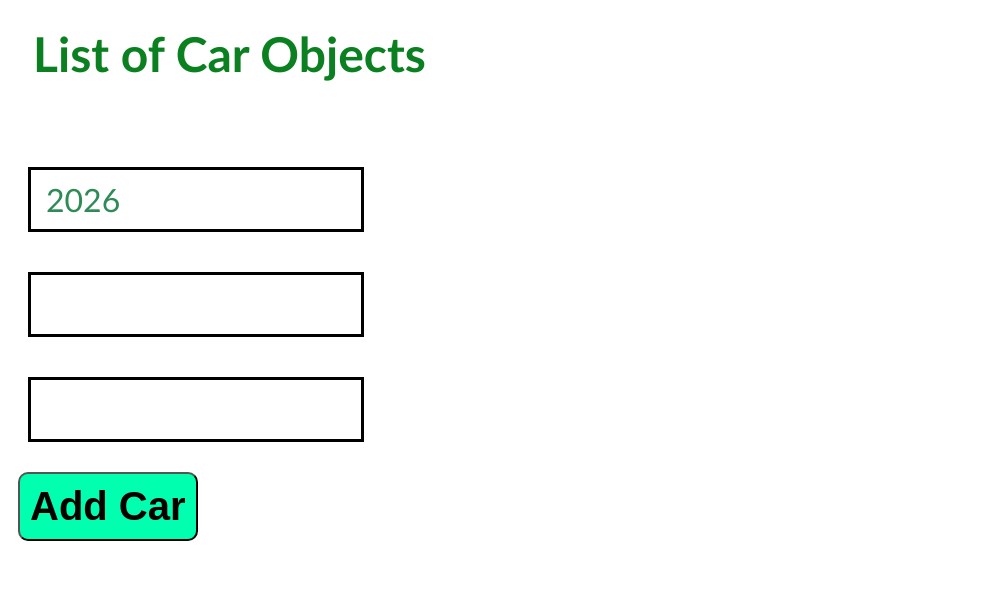
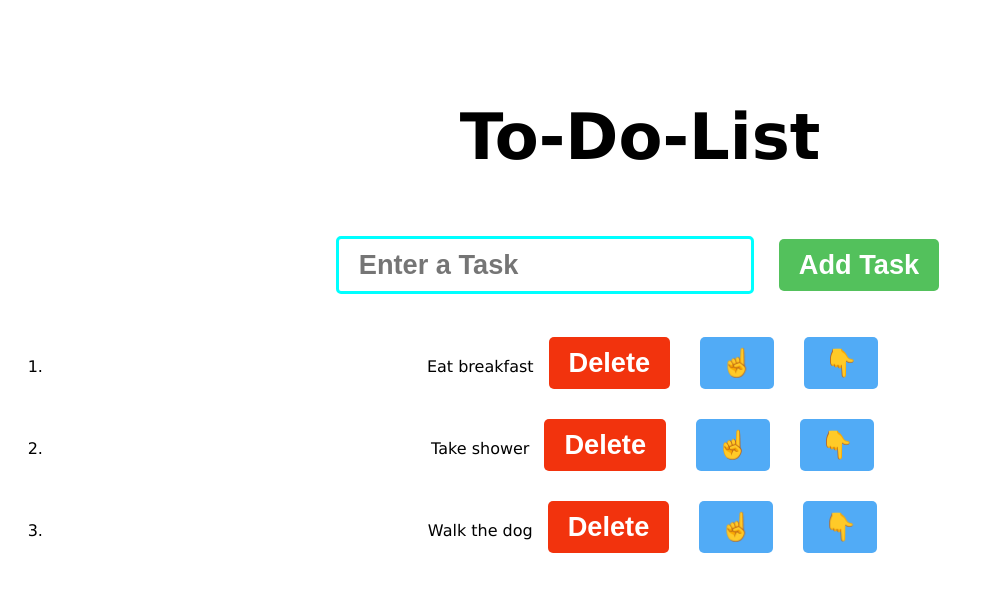
Before and after one commit to mandalika-sravani/React, a React (Vite) app in the folder my-react-app/: page / in a window 1280 px wide. Shown: the top 592 px of the page, without its empty margins (0-984 px from the left). Built offline with nearby package versions, Linux system fonts and the light colour scheme.

Commit message:
added to-do list app

```diff
--- a/my-react-app/src/App.jsx
+++ b/my-react-app/src/App.jsx
@@ -12,6 +12,7 @@ import ArrayUpdate from "./Array_Update.jsx";
 import ColorPicker from "./Color Picker/color_picker.jsx";
 import Counter from "./Counter_useState.jsx";
 import Mycomponent from "./onChange.jsx";
+import ToDoList from "./To-Do List App/to_do.jsx";
 import MyObjectComponent from "./update_objects.jsx";
 import MyUpdateComponent from "./updater.jsx";
 
@@ -121,9 +122,17 @@ import MyUpdateComponent from "./updater.jsx";
 } */
 
 //Array Update
-function App() {
+/*function App() {
   return(
     <ArrayUpdate />
+  );
+} */
+
+//To-Do List App
+function App() {
+
+  return(
+    <ToDoList />
   );
 }
 
--- /dev/null
+++ b/my-react-app/src/To-Do List App/to_do.jsx
@@ -0,0 +1,91 @@
+import styles from './to_do.module.css';
+import React, {useState} from "react";
+
+function ToDoList() {
+
+    const [tasks, setTasks] = useState(["Eat breakfast", "Take shower", "Walk the dog"]);
+    const [newTask, setNewTask] = useState("");
+
+    function handleInputChange(event) {
+        setNewTask(event.target.value);
+    }
+
+    function addTask() {
+        if(newTask.trim() !== "") {
+            setTasks(t => [...t, newTask]);
+            setNewTask("");
+        }
+    }
+
+    function deleteTask(index) {
+        const updatedTasks = tasks.filter((_, i) => i !== index);
+        setTasks(updatedTasks);
+    }
+
+    function  moveTaskUp(index) {
+
+        if(index > 0) {
+            const updatedTasks = [...tasks];
+            [updatedTasks[index], updatedTasks[index - 1]] =
+                [updatedTasks[index - 1], updatedTasks[index]];
+            setTasks(updatedTasks);
+        }
+    }
+
+    function moveTaskDown(index) {
+
+        if(index < tasks.length - 1) {
+            const updatedTasks = [...tasks];
+            [updatedTasks[index], updatedTasks[index + 1]] =
+                [updatedTasks[index + 1], updatedTasks[index]];
+            setTasks(updatedTasks);
+        }
+
+    }
+
+    return (
+        <div className={styles.to_do_list}>
+            <h1>To-Do-List</h1>
+
+            <div>
+                <input className={styles.input}
+                    type="text"
+                    value={newTask}
+                    placeholder="Enter a Task"
+                    onChange={handleInputChange}
+                />
+                <button onClick={addTask} className={styles['add-button']}>
+                    Add Task
+                </button>
+            </div>
+
+            <ol>
+                {tasks.map((task, index) => (
+                    <li key={index}>
+                        <span className={styles.text}>{task}</span>
+                        <button
+                            className={styles['delete-button']}
+                            onClick={() => deleteTask(index)}
+                        >
+                            Delete
+                        </button>
+                        <button
+                            className={styles['move-button']}
+                            onClick={() => moveTaskUp(index)}
+                        >
+                            ☝
+                        </button>
+                        <button
+                            className={styles['move-button']}
+                            onClick={() => moveTaskDown(index)}
+                        >
+                            👇
+                        </button>
+                    </li>
+                ))}
+            </ol>
+        </div>
+    );
+}
+
+export default ToDoList
--- /dev/null
+++ b/my-react-app/src/To-Do List App/to_do.module.css
@@ -0,0 +1,55 @@
+.to_do_list {
+    font-family: 'Lucida Sans Unicode', sans-serif;
+    text-align: center;
+    margin-top: 100px;
+}
+
+h1 {
+    font-size: 4rem;
+}
+
+.input {
+    font-size: 1.7rem;
+    font-weight: bold;
+    padding: 10px 20px;
+    color: aqua;
+    border: 3px solid;
+    margin: 10px;
+    border-radius: 5px;
+}
+
+button {
+    font-size: 1.7rem;
+    font-weight: bold;
+    padding: 10px 20px;
+    color: white;
+    border: none;
+    border-radius: 5px;
+    cursor: pointer;
+    margin: 15px;
+    transition: background-color 0.5s ease;
+}
+
+.add-button {
+    background-color: hsl(125, 47%, 54%);
+}
+
+.add-button:hover {
+    background-color: hsl(125, 47%, 44%);
+}
+
+.delete-button {
+    background-color: hsl(10, 90%, 50%);
+}
+
+.delete-button:hover {
+    background-color: hsl(10, 90%, 40%);
+}
+
+.move-button {
+    background-color: hsl(207, 90%, 64%);
+}
+
+.move-button:hover {
+    background-color: hsl(207, 90%, 54%);
+}
```
